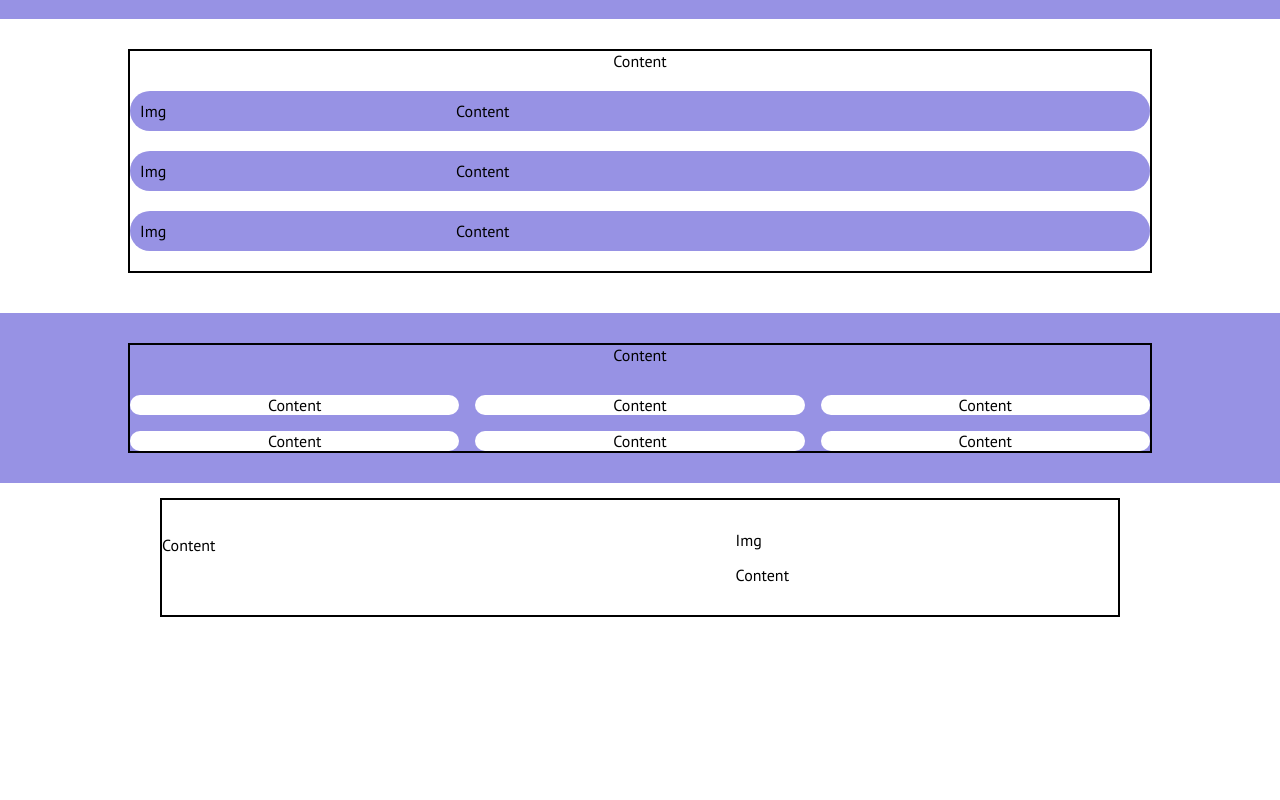
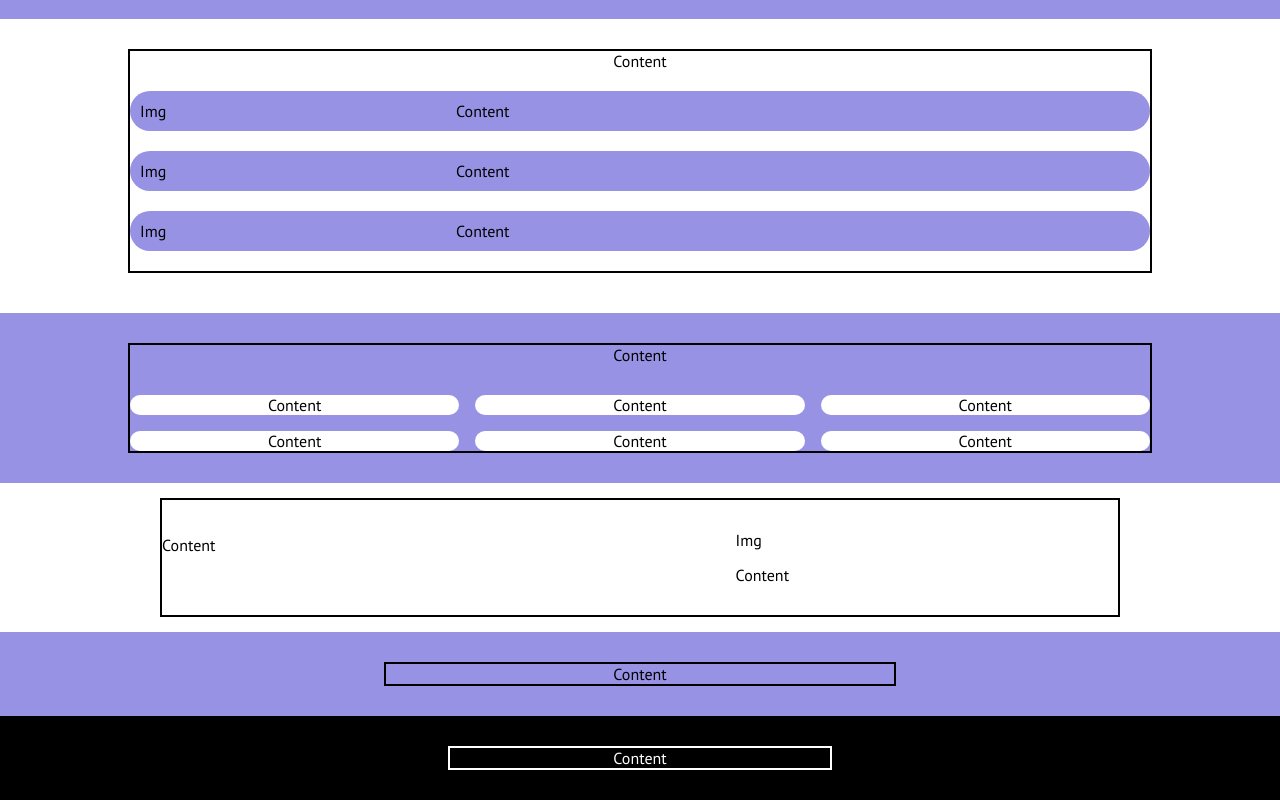
Before and after one commit to GiovanniCadoni/htmlcss-responsive-layout, a plain HTML site: page index.html in a window 1280 px wide. Shown: the part 582-1382 px from the top of the page. Before the commit the page ends 1214 px from the top, so only its background shows below. Drawn offline with Linux system fonts and the light colour scheme.

Commit message:
add: sections of get started and footer

```diff
--- a/css/style.css
+++ b/css/style.css
@@ -355,7 +355,56 @@ body{
 /*/ABOUT US*/
 
 /*GET STARTED*/
+.started-block{
+    width: 100%;
+    background-color: rgb(151 146 228);
+    padding: 30px 0;
+}
+
+.started-container{
+    width: 90%;
+    margin: auto;
+    /*DEBUG*/
+    border: 2px solid black;
+}
+
+@media screen and (min-width: 768px) {
+    .started-container{
+        width: 60%;
+    }
+}
+
+@media screen and (min-width: 992px) {
+    .started-container{
+        width: 40%;
+    }
+}
 /*/GET STARTED*/
 
 /*FOOTER*/
+.footer-block{
+    width: 100%;
+    background-color: black;
+    padding: 30px 0;
+    color: white;
+}
+
+.footer-container{
+    width: 90%;
+    margin: auto;
+    /*DEBUG*/
+    border: 2px solid white;
+}
+
+@media screen and (min-width: 768px) {
+    .footer-container{
+        width: 50%;
+    }
+}
+
+@media screen and (min-width: 992px) {
+    .footer-container{
+        width: 30%;
+    }
+}
 /*/FOOTER*/
--- a/index.html
+++ b/index.html
@@ -186,9 +186,19 @@
         <!--ABOUT US-->
 
         <!--GET STARTED-->
+        <section class="started-block">
+            <div class="started-container text-align">
+                Content
+            </div>
+        </section>
         <!--/GET STARTED-->
 
         <!--FOOTER-->
+        <section class="footer-block">
+            <div class="footer-container text-align">
+                Content
+            </div>
+        </section>
         <!--/FOOTER-->
 
     </body>
```
